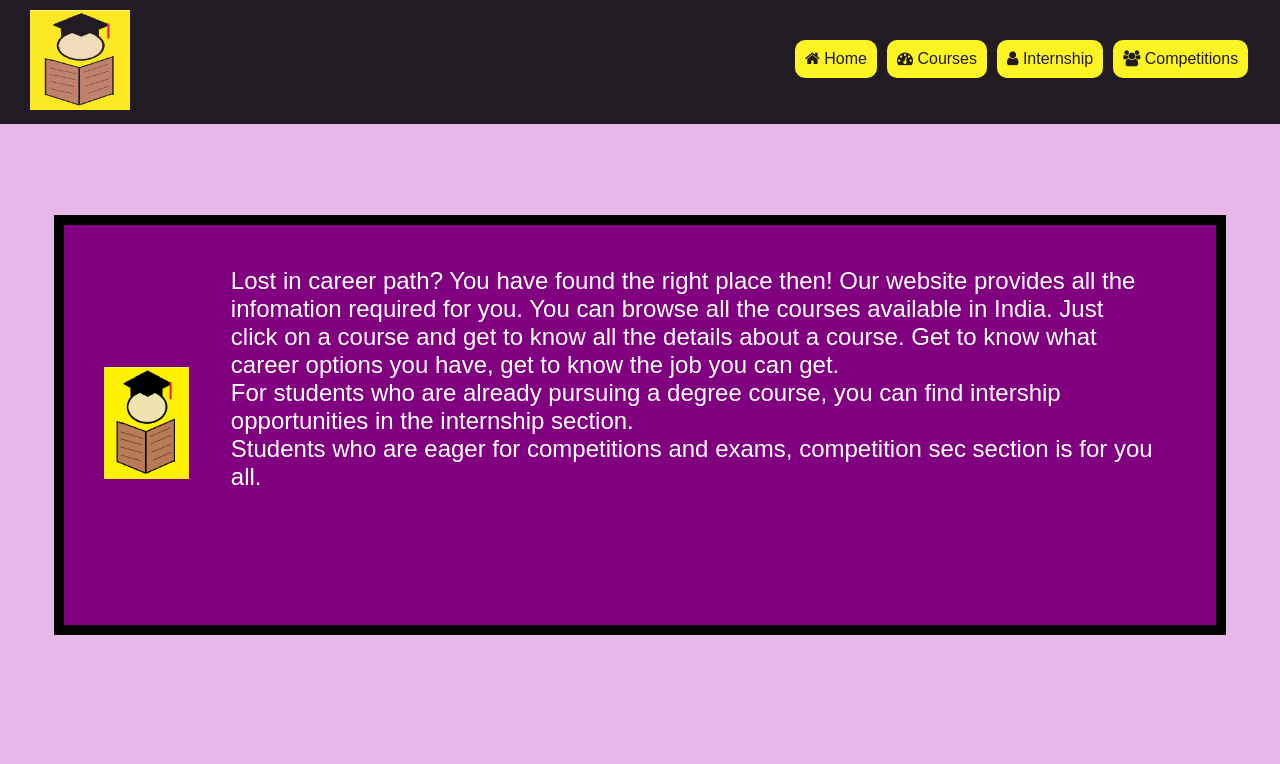
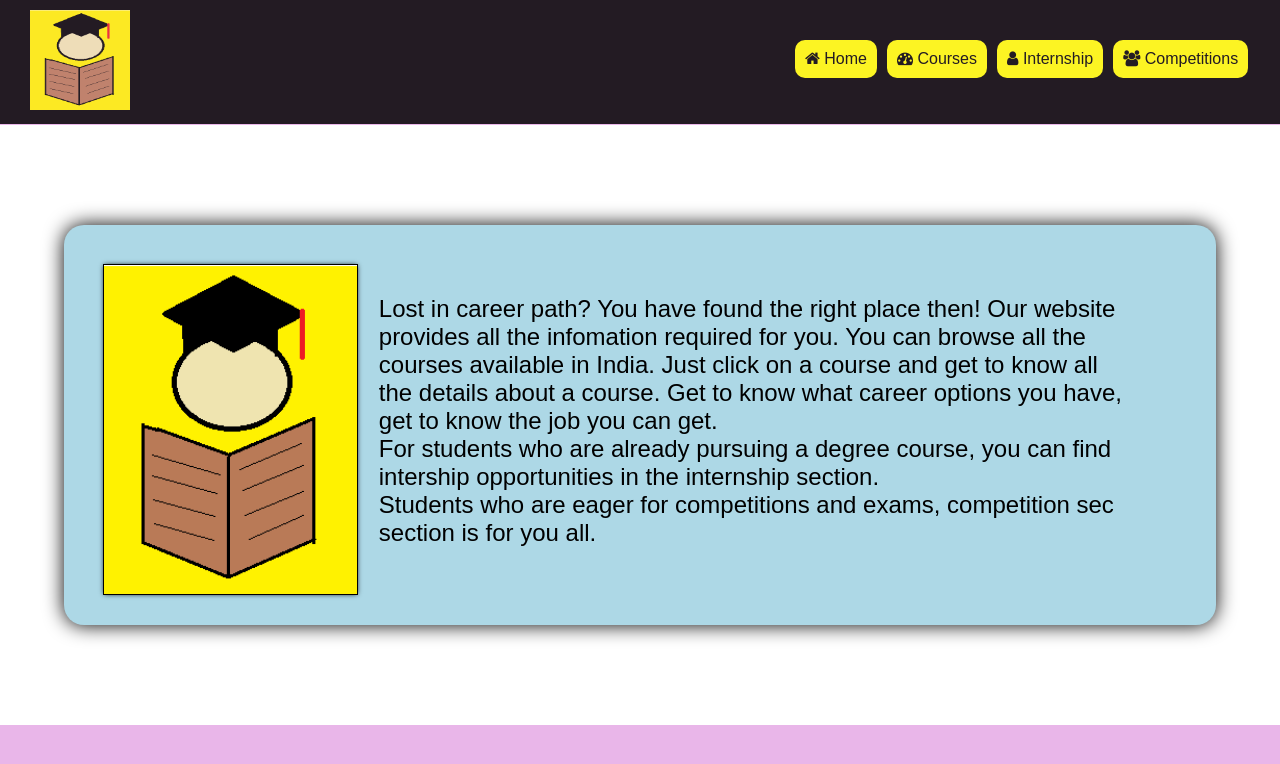
Before and after one commit to Akshay0831/Hackathon, a plain HTML site: page index.html in a window 1280 px wide. Drawn offline with Linux system fonts and the light colour scheme.

Commit message:
home page changes

```diff
--- a/CSS/style.scss
+++ b/CSS/style.scss
@@ -48,7 +48,7 @@ img {
 .body {
     //height: 200vh;
     //margin-top: 20px;
-    background: rgb(233, 182, 233);
+    background: white;
     height: 600px;
     position: relative;
     //top: 125px;
@@ -56,37 +56,45 @@ img {
 
 }
 .main {
-    outline: 10px solid;
+    //outline: 10px solid;
     display: flex;
     height: 400px;
     width: 90%;
     margin: auto;
     background: black;
+    border: none;
+    border-radius: 20px;
+    box-shadow: 0 0 20px;
 }
 .logo {
     margin: auto;
 }
 .main .logo img{
-    width: 80%;
-    height: 80%;
+    width: 130%;
+    height: 130%;
     margin: auto;
-    //outline: 1px solid white;
+    outline: 1px solid;
+    display: inline-block;
+    box-shadow: 0 0 5px;
 }
 .info {
+    display: inline-block;
     position: relative;
-    //left: -20%;
-    //outline: 1px solid white;
-    width: 200%;
-    height: 80%;
-    margin: auto;
+    width: 100%;
+    height: 100%;
+    //margin: auto;
     padding: 20px;
     top: -50px;
-
+    //outline: 5px solid;
+    margin-left: 10px;
+    left: 50px;
+    top: 10px;
 }
 .info p {
-    color: white;
+    color: black;
     font-size: 24px;
     font-family: sans-serif;
+    width: 90%;
 }
 .Courses {
     display: inline-block;
@@ -118,6 +126,6 @@ body {
     box-shadow: 0 0 10px black;
 }
 .main {
-    background: purple;
+    background: lightblue;
     padding: 40px;
 }
```
Also changed, not shown: CSS/style.css, 1 other file.
